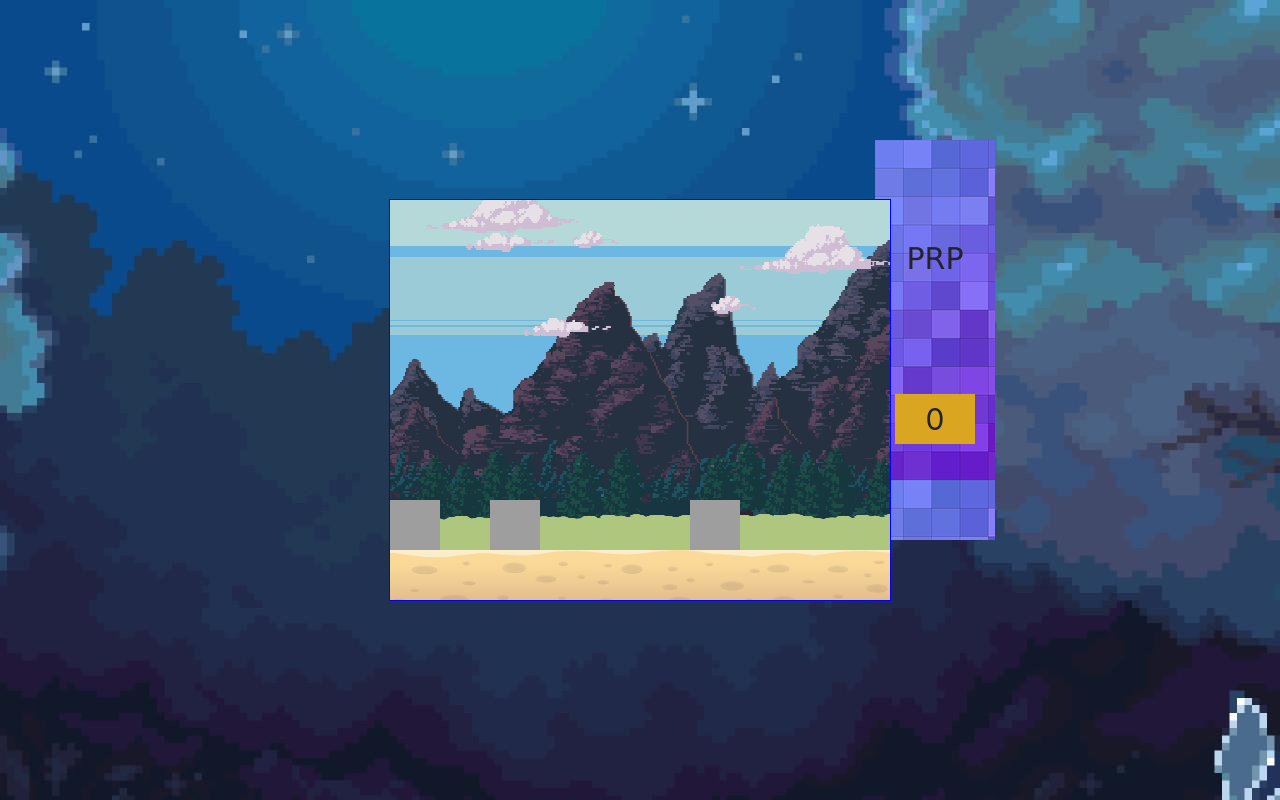
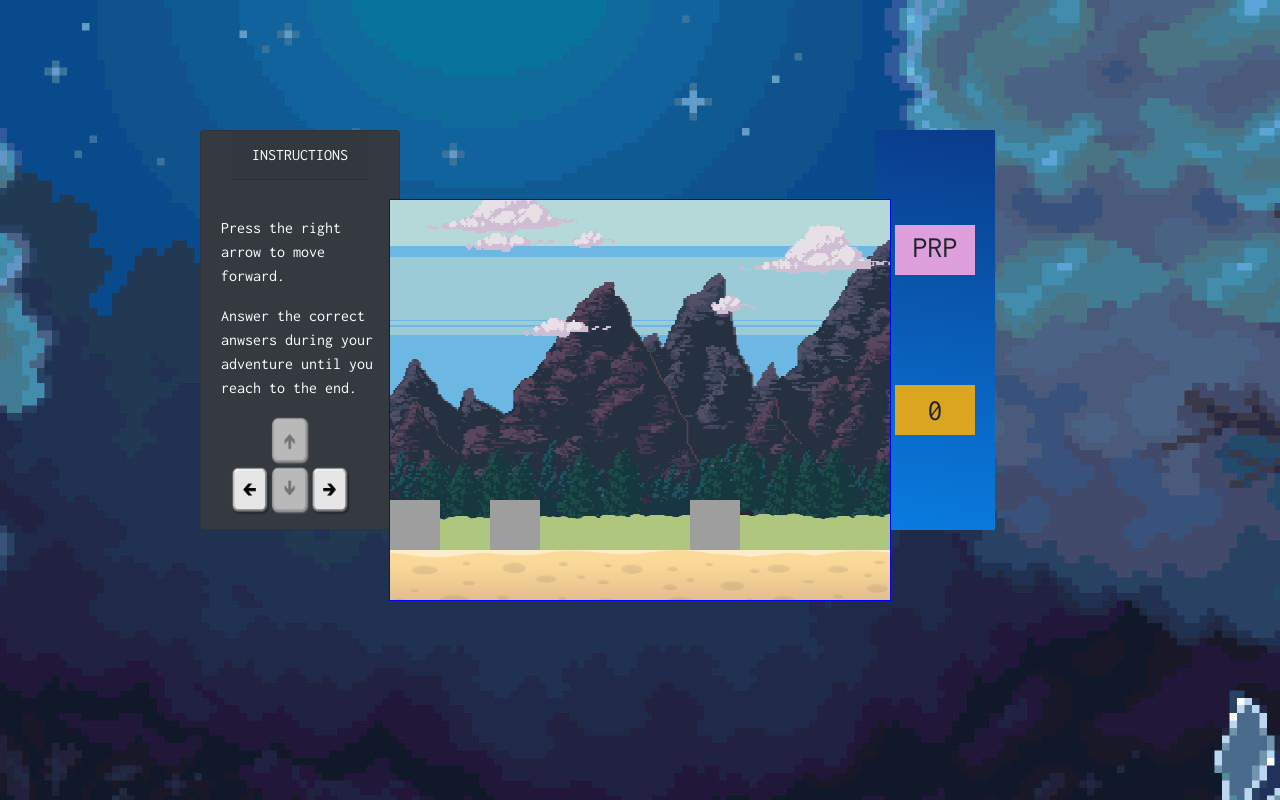
Before and after one commit to bordiujaime/Project1, a plain HTML site: page index.html in a window 1280 px wide. Drawn offline with nearby package versions, Linux system fonts and the light colour scheme.

Commit message:
project1

```diff
--- a/index.css
+++ b/index.css
@@ -1,4 +1,10 @@
+@import url("https://fonts.googleapis.com/css?family=Inconsolata&display=swap");
+
+body {
+  font-family: "Inconsolata", monospace;
+}
 canvas {
+  display:flex;
   border: 1px solid blue;
   position: absolute;
   top: 0px;
@@ -30,16 +36,51 @@ canvas {
   flex-direction: column;
   justify-content: space-evenly;
   align-items: center;
-  background-color: royalblue;
+  background: rgb(11, 7, 85);
+  background: linear-gradient(
+    8deg,
+    rgba(11, 7, 85, 1) 0%,
+    rgba(9, 124, 224, 1) 0%,
+    rgba(10, 59, 138, 1) 100%
+  );
+
   height: 400px;
   width: 120px;
   position: absolute;
-  top: 140px;
+  top: 130px;
   right: 285px;
-  background-image: url("./score-background.png");
 }
 
 .score-text {
+  height: 50px;
+  width: 80px;
   font-size: 30px;
-  font-family: Verdana;
+  text-align: center;
+  background-color: plum;
 }
+
+.instructions {
+  display: flex;
+  flex-direction: column;
+  justify-content: space-evenly;
+  align-items: center;
+  background-color: royalblue;
+  height: 400px;
+  width: 200px;
+  position: absolute;
+  top: 130px;
+  left: 200px;
+}
+
+.instructions-text {
+  padding: 5px;
+  font-family: "Inconsolata" bold;
+  font-size: 20px;
+  text-align: center;
+  padding-top: 30px;
+}
+.keyboard{
+  padding-left: 5px;
+  height: 100px;
+  width: 130px;
+}
--- a/index.html
+++ b/index.html
@@ -18,9 +18,21 @@
     <div id="container"></div>
 <div class="score-container">
   <p class="score-text">PRP</p>
-
     <div class= "score" id="score"> 0</div>
   </div>
+
+
+<div class="card text-white bg-dark mb-3 instructions" style="max-width: 18rem;">
+    <div class="card-header">INSTRUCTIONS</div>
+    <div class="card-body">
+      <p class="card-text"><p>Press the right arrow to move forward.</p>
+      <p>Answer the correct anwsers during your adventure until you reach to the end.</p>
+      <img class="keyboard" src="./left_right_keys.png">
+    </div>
+  </div>
+
+
+
     <canvas id="canvas" width="500" height="400"></canvas>
 <!-- QUESTION ONE -->
 <div class="modal fade" id="question1" tabindex="-1" role="dialog" aria-labelledby="exampleModalLongTitle" aria-hidden="true">
@@ -74,7 +86,7 @@
         "Henes, Friheten, Tornviken are..."
       </div>
       <div class="modal-footer">
-          <button type="button" class="btn btn-primary btn-sm btn-block"  onclick = "gameOver()">Really weird names for a baby or a deadth metal music band.</button>
+          <button type="button" class="btn btn-primary btn-sm btn-block"  onclick = "gameOver()">The new name for Fred's baby or a deadth metal music band.</button>
           <button type="button" class="btn btn-warning btn-sm btn-block" data-dismiss="modal" onclick ="rightAnswer()" >Ikea furniture</button>
       </div>
     </div>
@@ -89,7 +101,10 @@
 
       </div>
       <div class="modal-body">
-        Congratulations! The trip was not long but here is the MOST DIFFICULT and COMPLEX...
+        Congratulations hero!
+        <P>I am Deep Thought, and I have the answer to ALL the questions in the universe</P>
+        <P>You come from distant lands and you travel to here for the last and the MOST DIFFICULT and COMPLEX...</P>
+
       </div>
       <div class="modal-footer">
           <button type="button" class="btn btn-primary btn-sm btn-block" data-dismiss="modal" onclick ="finalModal()"  >Shut up and take me to the fireworks</button>
@@ -122,13 +137,12 @@
   <div class="modal-dialog" role="document">
     <div class="modal-content">
       <div class="modal-header">
-        <h5 class="modal-title">  </h5>
-
+        <h5 class="modal-title"> </h5>
 
       </div>
       <div class="modal-body">
           <img class="card-img-top" src="https://media.giphy.com/media/LPX95UzdV1bG0/giphy.gif" alt="Card image cap">
-        You have reached the end with more than enough PRP. Please select any of the buttons bellow to continue or make a donation on my Paypal account.
+       <p> You have reached the end with more than enough PRP. Please select any of the buttons bellow to continue or make a donation on my Paypal account </p>
       </div>
       <div class="modal-footer">
           <button type="button" class="btn btn-primary btn-sm btn-block" data-dismiss="modal" onclick ="startOver()">Start again this awesome adventure</button>
@@ -137,6 +151,7 @@
     </div>
   </div>
 </div>
+
     <script src="./index.js"></script>
 
     <!-- jQuery first, then Popper.js, then Bootstrap JS -->
--- a/index.js
+++ b/index.js
@@ -1,5 +1,6 @@
 let counter = 0
 let level = 1
+let paused = false;
 
 //enemy1
 
@@ -112,7 +113,7 @@ function draw() {
 
 function checkFirstQuestion() {
   if (mainX === 100) {
-    var welcomeText = prompt("Hey! This is an interactive story.You will have to choose the correct answer. Make one mistake and it's over. Do you want to continues?")
+    var welcomeText = prompt("Hey! This is an interactive story.You will have to choose the correct answer. Make one mistake and it's over. Do you want to continue?")
 
     if (welcomeText === "yes") {
       alert("Excellent!, You may continue");
@@ -134,18 +135,21 @@ function checkFirstQuestion() {
 function checkSecondQuestion() {
   if (mainX === 300) {
     $('#question1').modal('show');
+    paused = true
   }
 }
 //Second question
 function checkThirdQuestion() {
   if (mainX === 300) {
     $('#question2').modal('show');
+    paused = true
   }
 }
 //Third question
 function checkFourthQuestion() {
   if (mainX === 100) {
     $('#question3').modal('show');
+    paused = true
   }
 }
 
@@ -154,10 +158,12 @@ function checkFourthQuestion() {
 function checkFifthQuestion() {
   if (mainX === 300) {
     $('#question4').modal('show');
+    paused = true
   }
 }
 
 //Change Level
+
 
 function checkRightBorder() {
   if (mainX === 500) {
@@ -173,6 +179,7 @@ function rightAnswer() {
   $('#youRight').modal(focus);
   counter += 1
   var audio = new Audio('./Audience_Applause-Matthiew11-1206899159.mp3');
+  paused=false;
   audio.play();
   updateScore();
 }
@@ -213,6 +220,7 @@ window.onload = function () {
   draw()
 
   document.onkeydown = (event) => {
+    if (!paused) {
       if (event.keyCode === 39) {
         mainX += 10
       } else if (event.keyCode === 37) {
@@ -221,3 +229,4 @@ window.onload = function () {
       draw()
     }
   }
+}
```
Also changed, not shown: Background Instructions.png (added), left_right_keys.png (added). Lines whose indentation alone changed are shown as unchanged.
